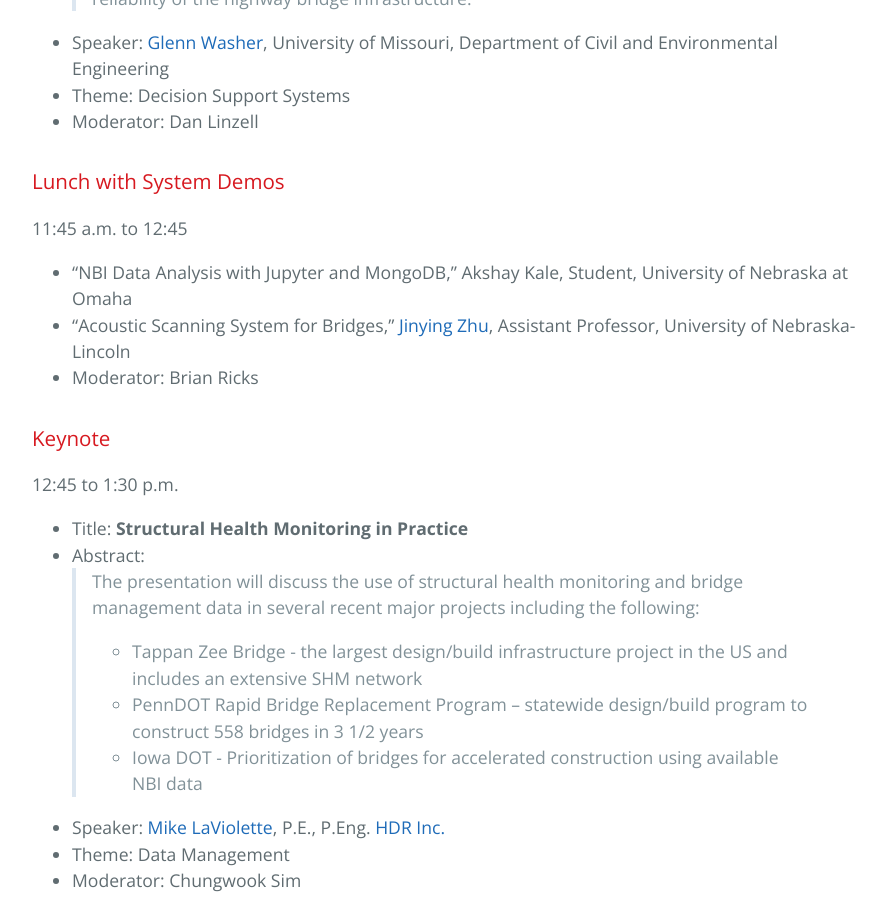
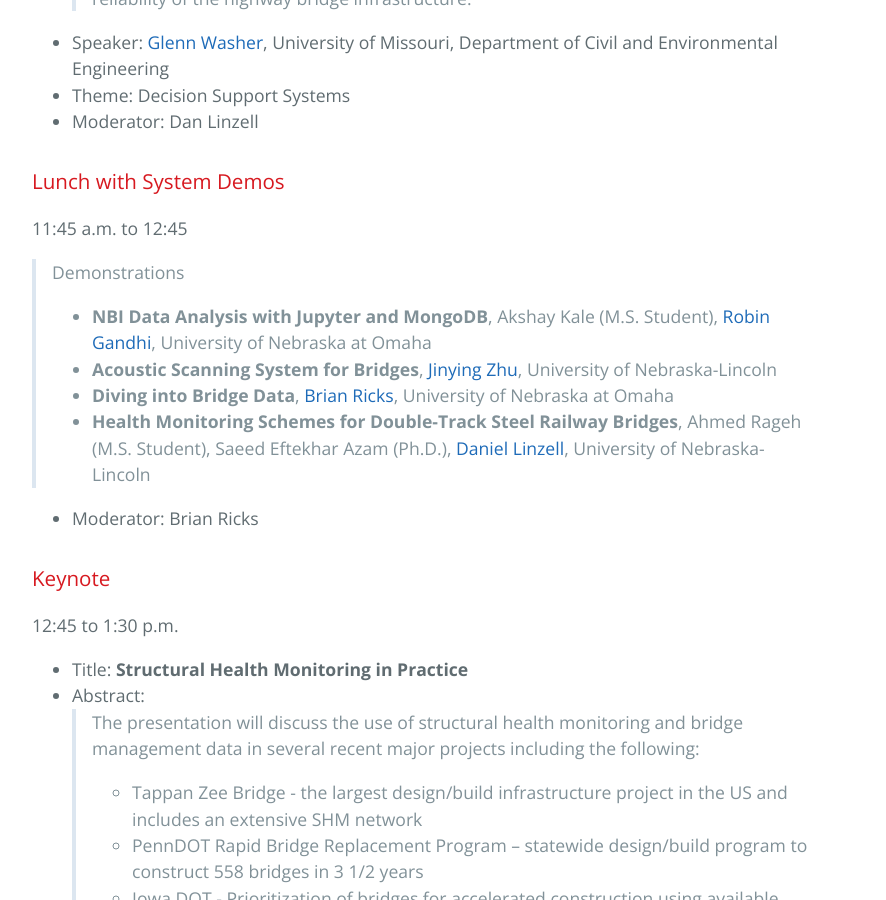
Before and after one commit to BridgingBigData/BridgingBigData.github.io, a Jekyll site: the page built from pages/bbd2017agenda.md, in a window 1280 px wide and 900 px high, scrolled down 2755 px. Shown: the whole window, without its empty margins (192-1078 px from the left). Built offline with Jekyll 4.4.1, drawn with Linux system fonts in a browser that asks for light colours.

Commit message:
bbd agenda update

```diff
--- a/pages/bbd2017agenda.md
+++ b/pages/bbd2017agenda.md
@@ -61,8 +61,12 @@ Dan Linzell, Deepak Khazanchi
 
 ### Lunch with System Demos
 11:45 a.m. to 12:45
-- "NBI Data Analysis with Jupyter and MongoDB," Akshay Kale, Student, University of Nebraska at Omaha
-- "Acoustic Scanning System for Bridges," [Jinying Zhu](http://engineering.unl.edu/civil/faculty/jinying-zhu/), Assistant Professor, University of Nebraska-Lincoln
+> Demonstrations
+  - **NBI Data Analysis with Jupyter and MongoDB**, Akshay Kale (M.S. Student), [Robin Gandhi](http://faculty.ist.unomaha.edu/rgandhi/), University of Nebraska at Omaha
+  - **Acoustic Scanning System for Bridges**, [Jinying Zhu](http://engineering.unl.edu/civil/faculty/jinying-zhu/), University of Nebraska-Lincoln
+  - **Diving into Bridge Data**, [Brian Ricks](https://www.unomaha.edu/college-of-information-science-and-technology/about/faculty-staff/brian-ricks.php), University of Nebraska at Omaha
+  - **Health Monitoring Schemes for Double-Track Steel Railway Bridges**, Ahmed Rageh (M.S. Student), Saeed Eftekhar Azam (Ph.D.), [Daniel Linzell](http://engineering.unl.edu/civil/daniel-linzell/), University of Nebraska-Lincoln
+
 - Moderator: Brian Ricks
 
 ### Keynote
```
